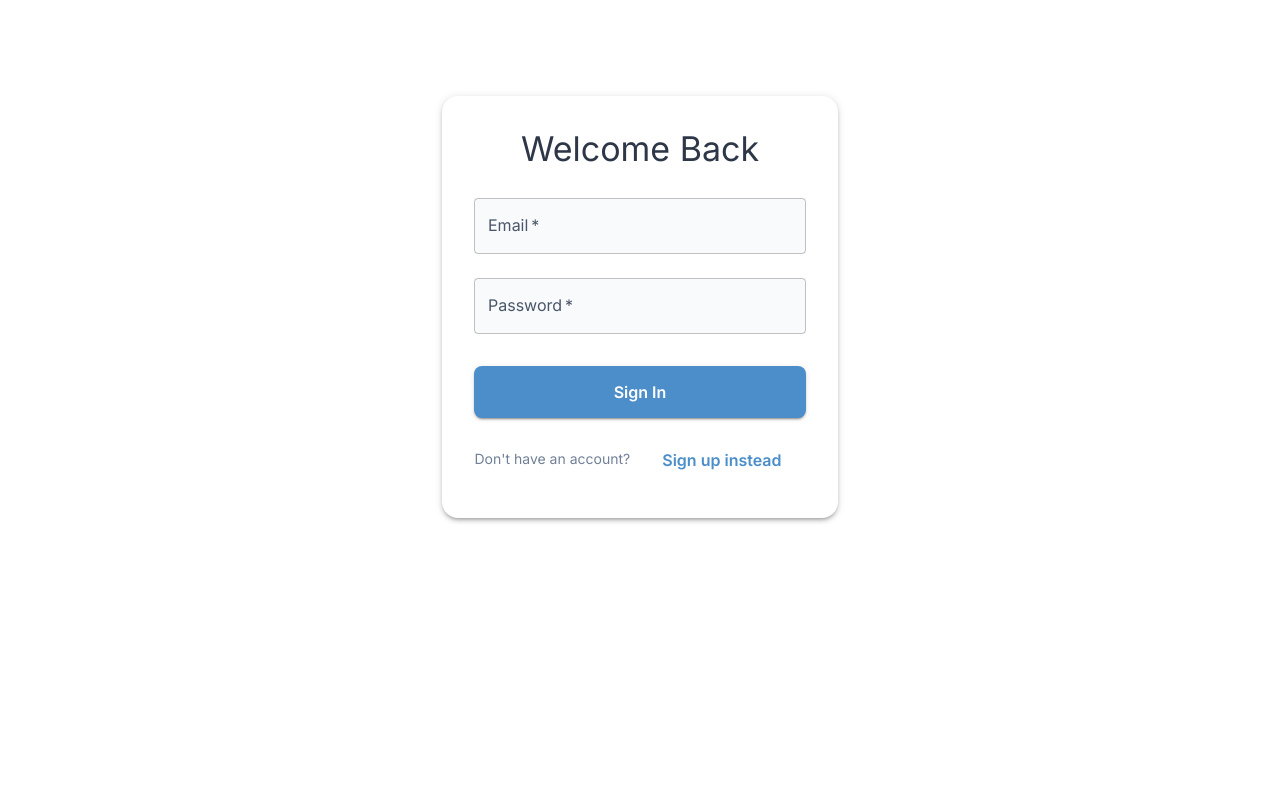
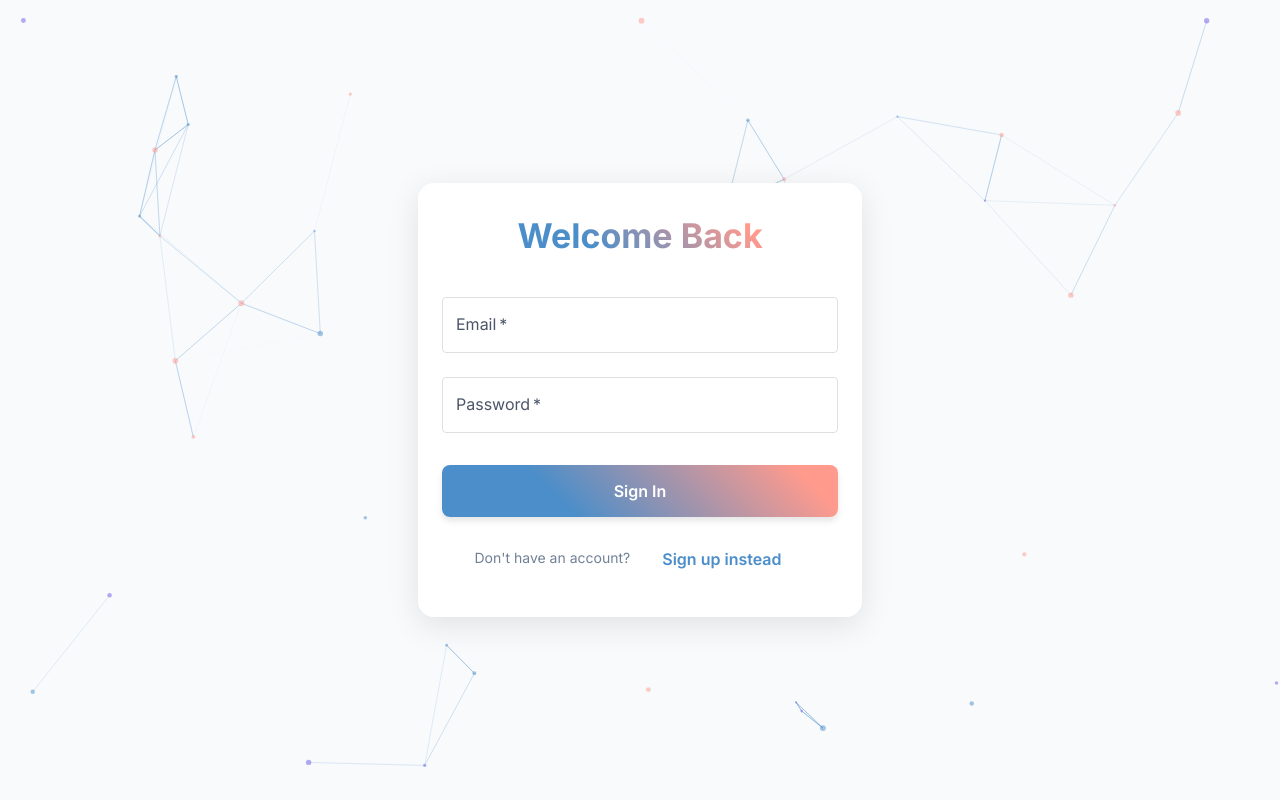
Before and after one commit to Har1Prasaath/Personalized-Learning-Management-System, a React (Create React App) app in the folder frontend/: page / in a window 1280 px wide. Shown: the top 806 px of the page. Built offline with nearby package versions, Linux system fonts and the light colour scheme; no server answers.

Commit message:
tsparticles added in login page

```diff
--- a/frontend/package.json
+++ b/frontend/package.json
@@ -9,9 +9,10 @@
     "firebase": "^10.7.1",
     "react": "^18.2.0",
     "react-dom": "^18.2.0",
-    "react-particles-js": "^3.6.0",
     "react-router-dom": "^6.30.0",
     "react-scripts": "5.0.1",
+    "react-tsparticles": "^2.12.0",
+    "tsparticles": "^2.12.0",
     "typeface-inter": "^3.18.1"
   },
   "scripts": {
--- a/frontend/src/components/Auth.js
+++ b/frontend/src/components/Auth.js
@@ -1,17 +1,52 @@
-import React, { useState } from 'react';
+import React, { useState, useCallback } from 'react';
 import { signInWithEmailAndPassword, createUserWithEmailAndPassword } from 'firebase/auth';
 import { auth } from '../firebase';
 import { useNavigate } from 'react-router-dom';
-import { Button, TextField, Container, Typography, Box } from '@mui/material';
+import { Button, TextField, Container, Typography, Box, CircularProgress } from '@mui/material';
+import { keyframes } from '@emotion/react';
+import Particles from 'react-tsparticles';
+import { loadFull } from 'tsparticles';
+
+// Animation keyframes
+const fadeIn = keyframes`
+  from {
+    opacity: 0;
+    transform: translateY(20px);
+  }
+  to {
+    opacity: 1;
+    transform: translateY(0);
+  }
+`;
+
+const pulse = keyframes`
+  0% {
+    transform: scale(1);
+  }
+  50% {
+    transform: scale(1.05);
+  }
+  100% {
+    transform: scale(1);
+  }
+`;
 
 export default function Auth() {
   const [email, setEmail] = useState('');
   const [password, setPassword] = useState('');
   const [isLogin, setIsLogin] = useState(true);
+  const [loading, setLoading] = useState(false);
   const navigate = useNavigate();
 
+  // Particles initialization
+  const particlesInit = useCallback(async (engine) => {
+    await loadFull(engine);
+  }, []);
+
+  // Handle authentication
   const handleAuth = async (e) => {
     e.preventDefault();
+    setLoading(true);
     try {
       if (isLogin) {
         await signInWithEmailAndPassword(auth, email, password);
@@ -20,9 +55,12 @@ export default function Auth() {
       }
     } catch (error) {
       alert(getAuthErrorMessage(error.code));
+    } finally {
+      setLoading(false);
     }
   };
 
+  // Get user-friendly error messages
   const getAuthErrorMessage = (code) => {
     switch (code) {
       case 'auth/invalid-email': return 'Invalid email format';
@@ -35,17 +73,132 @@ export default function Auth() {
   };
 
   return (
-    <Container maxWidth="xs" sx={{ mt: 8, px: 2 }}>
-      <Box sx={{
+    <Box
+      sx={{
+        position: 'fixed', // Fix the container to the viewport
+        top: 0,
+        left: 0,
+        width: '100%',
+        height: '100%',
         display: 'flex',
-        flexDirection: 'column',
         alignItems: 'center',
-        backgroundColor: 'background.paper',
-        borderRadius: 4,
-        p: 4,
-        boxShadow: 3
-      }}>
-        <Typography variant="h4" gutterBottom sx={{ color: 'text.primary' }}>
+        justifyContent: 'center',
+        overflow: 'hidden', // Prevent scrolling
+        backgroundColor: '#F8FAFC', // Fallback background color
+      }}
+    >
+      {/* Animated Particles Background */}
+      <Particles
+        id="tsparticles"
+        init={particlesInit}
+        options={{
+          background: {
+            color: {
+              value: '#F8FAFC'
+            }
+          },
+          fpsLimit: 60,
+          interactivity: {
+            events: {
+              onHover: {
+                enable: true,
+                mode: 'repulse',
+              },
+              resize: true,
+            },
+            modes: {
+              repulse: {
+                distance: 100,
+                duration: 0.4,
+              },
+            },
+          },
+          particles: {
+            color: {
+              value: ['#4B8EC9', '#FF9A8D', '#6C5CE7'],
+            },
+            links: {
+              color: '#4B8EC9',
+              distance: 150,
+              enable: true,
+              opacity: 0.4,
+              width: 1,
+            },
+            collisions: {
+              enable: true,
+            },
+            move: {
+              direction: 'none',
+              enable: true,
+              outModes: {
+                default: 'bounce',
+              },
+              random: false,
+              speed: 1.5,
+              straight: false,
+            },
+            number: {
+              density: {
+                enable: true,
+                area: 800,
+              },
+              value: 40,
+            },
+            opacity: {
+              value: 0.5,
+            },
+            shape: {
+              type: 'circle',
+            },
+            size: {
+              value: { min: 1, max: 3 },
+            },
+          },
+          detectRetina: true,
+        }}
+        style={{
+          position: 'absolute',
+          top: 0,
+          left: 0,
+          width: '100%',
+          height: '100%',
+          zIndex: 0,
+        }}
+      />
+
+      {/* Auth Form Container */}
+      <Container
+        maxWidth="xs"
+        sx={{
+          position: 'relative',
+          zIndex: 1,
+          display: 'flex',
+          flexDirection: 'column',
+          alignItems: 'center',
+          justifyContent: 'center',
+          backgroundColor: 'rgba(255, 255, 255, 0.95)',
+          borderRadius: 4,
+          p: 4,
+          boxShadow: '0 8px 32px rgba(0, 0, 0, 0.1)',
+          backdropFilter: 'blur(12px)',
+          animation: `${fadeIn} 0.6s ease-out`,
+          width: '100%',
+          maxWidth: '400px',
+          mx: 'auto', // Center horizontally
+        }}
+      >
+        <Typography
+          variant="h4"
+          gutterBottom
+          sx={{
+            color: 'text.primary',
+            mb: 3,
+            fontWeight: 700,
+            background: 'linear-gradient(45deg, #4B8EC9 30%, #FF9A8D 90%)',
+            WebkitBackgroundClip: 'text',
+            WebkitTextFillColor: 'transparent'
+          }}
+        >
           {isLogin ? 'Welcome Back' : 'Create Account'}
         </Typography>
 
@@ -57,9 +210,24 @@ export default function Auth() {
             variant="outlined"
             type="email"
             required
-            sx={{ backgroundColor: 'background.default' }}
+            sx={{
+              backgroundColor: 'rgba(255, 255, 255, 0.9)',
+              borderRadius: 2,
+              '& .MuiOutlinedInput-root': {
+                '& fieldset': {
+                  borderColor: '#E0E0E0',
+                },
+                '&:hover fieldset': {
+                  borderColor: '#4B8EC9',
+                },
+                '&.Mui-focused fieldset': {
+                  borderColor: '#4B8EC9',
+                },
+              }
+            }}
             onChange={(e) => setEmail(e.target.value)}
           />
+
           <TextField
             fullWidth
             margin="normal"
@@ -67,7 +235,21 @@ export default function Auth() {
             variant="outlined"
             type="password"
             required
-            sx={{ backgroundColor: 'background.default' }}
+            sx={{
+              backgroundColor: 'rgba(255, 255, 255, 0.9)',
+              borderRadius: 2,
+              '& .MuiOutlinedInput-root': {
+                '& fieldset': {
+                  borderColor: '#E0E0E0',
+                },
+                '&:hover fieldset': {
+                  borderColor: '#4B8EC9',
+                },
+                '&.Mui-focused fieldset': {
+                  borderColor: '#4B8EC9',
+                },
+              }
+            }}
             onChange={(e) => setPassword(e.target.value)}
           />
 
@@ -76,17 +258,32 @@ export default function Auth() {
             type="submit"
             variant="contained"
             size="large"
+            disabled={loading}
             sx={{
               mt: 3,
               py: 1.5,
               borderRadius: 2,
               fontWeight: 600,
+              background: 'linear-gradient(45deg, #4B8EC9 30%, #FF9A8D 90%)',
+              boxShadow: '0 4px 6px rgba(0, 0, 0, 0.1)',
+              transition: 'all 0.3s ease',
               '&:hover': {
+                animation: `${pulse} 1s infinite`,
+                boxShadow: '0 6px 8px rgba(0, 0, 0, 0.2)',
                 transform: 'translateY(-1px)'
+              },
+              '&:disabled': {
+                background: '#e0e0e0'
               }
             }}
           >
-            {isLogin ? 'Sign In' : 'Create Account'}
+            {loading ? (
+              <CircularProgress size={24} sx={{ color: 'white' }} />
+            ) : isLogin ? (
+              'Sign In'
+            ) : (
+              'Create Account'
+            )}
           </Button>
 
           <Typography variant="body2" sx={{
@@ -104,9 +301,11 @@ export default function Auth() {
                 color: 'primary.main',
                 fontWeight: 600,
                 textTransform: 'none',
+                transition: 'all 0.2s ease',
                 '&:hover': {
                   backgroundColor: 'transparent',
-                  textDecoration: 'underline'
+                  textDecoration: 'underline',
+                  transform: 'scale(1.05)'
                 }
               }}
               onClick={() => setIsLogin(!isLogin)}
@@ -115,7 +314,7 @@ export default function Auth() {
             </Button>
           </Typography>
         </form>
-      </Box>
-    </Container>
+      </Container>
+    </Box>
   );
 }
```
Also changed, not shown: 1 other file (tests, documents, lock files or other folders).
